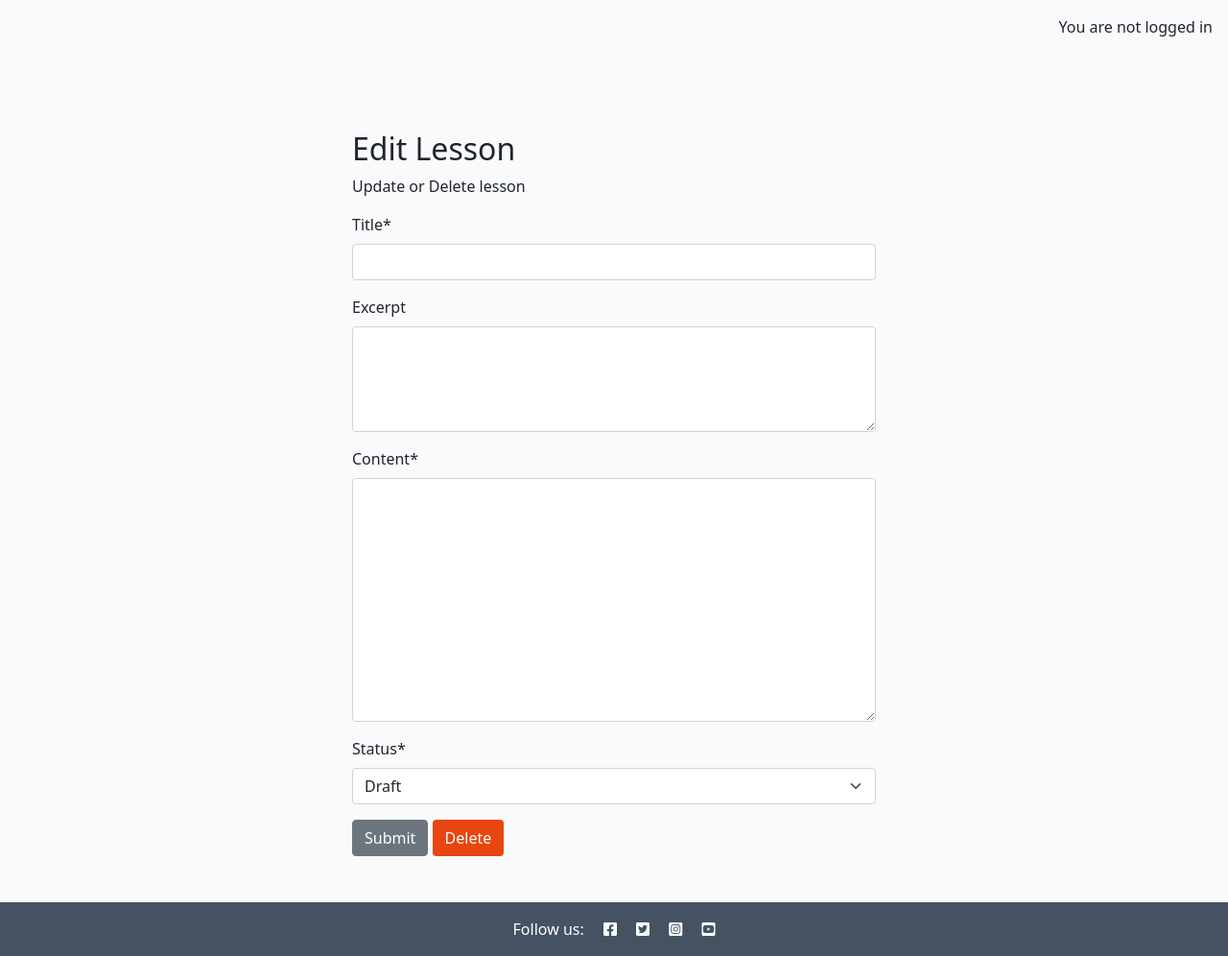
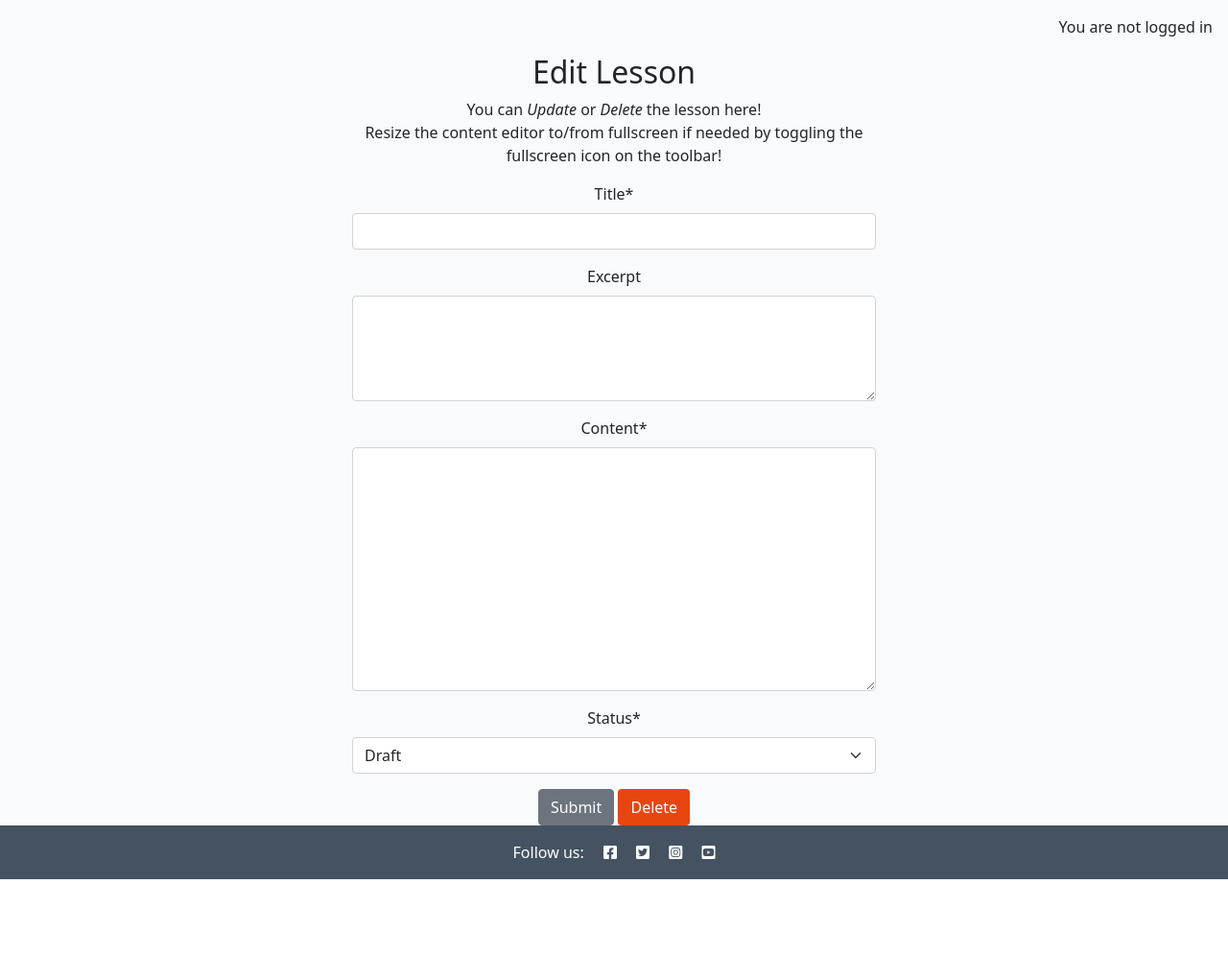
Before and after one commit to jeffchen1118/django-amazingtutors, a Django app: template lesson/templates/lesson/lesson_edit.html in a window 1280 px wide. Shown: the part 60-1056 px from the top of the page at 96% size. After the commit the page ends 976 px from the top, so only its background shows below. Run offline with Django 4.2, Linux system fonts and the light colour scheme; the template is opened without the code that fills it: values that come from a table or form of the project are taken from there, others are empty; some libraries are stand-ins or nearby versions.

Commit message:
Style lesson_edit.html

```diff
--- a/lesson/templates/lesson/index.html
+++ b/lesson/templates/lesson/index.html
@@ -18,7 +18,7 @@
                         <h2 class="card-title">Create Lesson</h2>
                         <p class="card-text">lesson excerpt</p>
                     </a>
-                    <p class="card-text text-muted h6 faded">current date</p>
+                    <p class="card-text text-muted h6 faded">time stamp</p>
                 </div>
             </div>
         </div>
--- a/lesson/templates/lesson/lesson_edit.html
+++ b/lesson/templates/lesson/lesson_edit.html
@@ -3,19 +3,12 @@
 {% load crispy_forms_tags %}
 
 {% block content %}
-<div class="container mt-5">
+<div class="container">
 
-    <div class="row">
-        <div class="col text-right">
-            <!-- Updated on field goes in here -->
-
-            <!-- <p class="text-end"><em>Updated on: {{ about.updated_on }}</em></p> -->
-        </div>
-    </div>
     <div class="row justify-content-center">
-        <div class="col-12 col-md-6 my-5">
+        <div class="col-12 col-md-6 text-center">
             <h2>Edit Lesson</h2>
-            <p>Update or Delete lesson</p>
+            <p>You can <em>Update</em> or <em>Delete</em> the lesson here! <br>Resize the content editor to/from fullscreen if needed by toggling the fullscreen icon on the toolbar!</p>
 
             <!-- add your form here. Your submit button should
                                 have the classes of btn, btn-secondary -->
```
